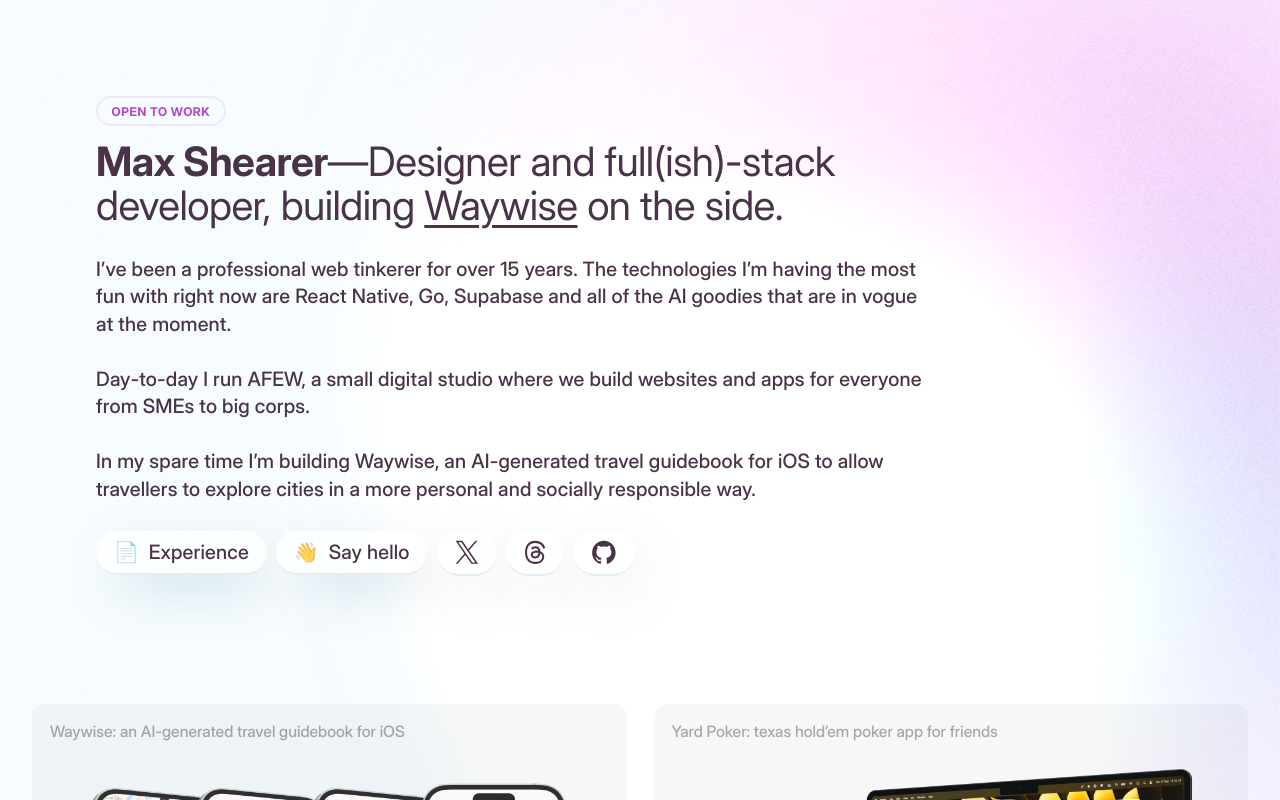
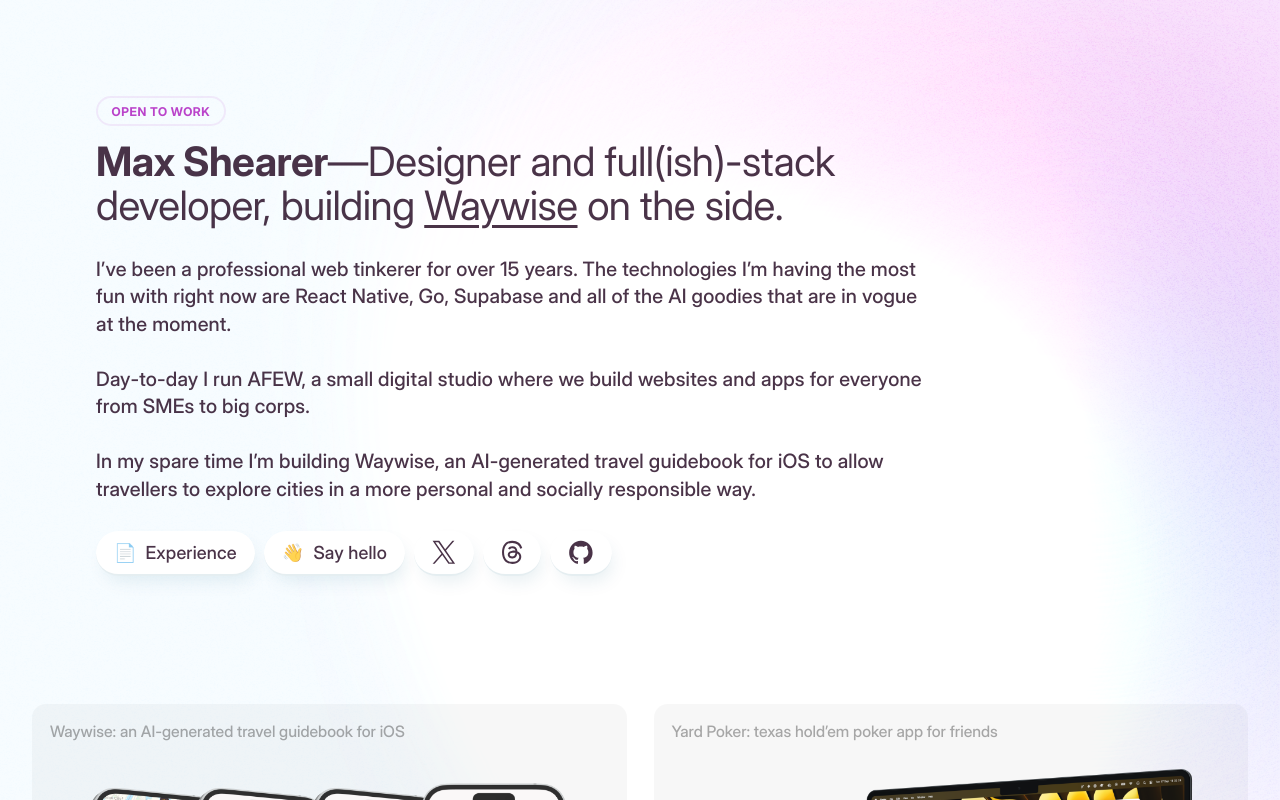
Before and after one commit to maxshearer/max.shearer.co, a Next.js app: page / in a window 1280 px wide. Built offline with nearby package versions, Linux system fonts and the light colour scheme.

Commit message:
fix: Nav button layout fixes

```diff
--- a/app/(work)/page.module.css
+++ b/app/(work)/page.module.css
@@ -35,10 +35,15 @@
     display: flex;
     flex-wrap: wrap;
     align-items: center;
+    justify-content: center;
     gap: 0.5rem;
     padding: 0;
     margin: 0;
     list-style: none;
+
+    @media (min-width: 768px) {
+      justify-content: flex-start;
+    }
   }
 
   & a,
@@ -50,18 +55,19 @@
     align-items: center;
     justify-content: center;
     padding: 0.5rem 1rem;
-    background: rgba(255 255 255 / 0.8);
+    background: #fff;
     border-radius: 1.5rem;
     border: none;
-    box-shadow: 0.5rem 1rem 3rem -1rem rgba(0 90 120 / 0.7);
+    box-shadow: 0.25rem 0.5rem 1rem -0.25rem rgba(0 90 120 / 0.1);
     border-bottom: 0.125rem solid rgba(0 90 120 / 0.1);
     color: var(--foreground);
     font-family: var(--font-inter-display);
-    font-size: 1.1rem;
+    font-size: 1rem;
     font-weight: 500;
     white-space: nowrap;
     letter-spacing: 0.01em;
     cursor: pointer;
+    height: 2.5rem;
 
     &:focus-visible {
       outline: 0.25rem solid rgba(0 0 0 / 0.1);
@@ -69,14 +75,12 @@
     }
 
     &:hover {
-      /* Bounce up by 0.25rem */
       transform: translateY(-0.125rem);
-      box-shadow: 0.5rem 1rem 3rem -1rem rgba(0 90 120 / 1);
+      box-shadow: 0.25rem 0.5rem 1.5rem -0.25rem rgba(0 90 120 / 0.25);
       border-bottom-color: rgba(0 90 120 / 0.15);
     }
 
     & svg {
-      margin: 0.05rem 0;
       fill: var(--foreground);
     }
   }
```
